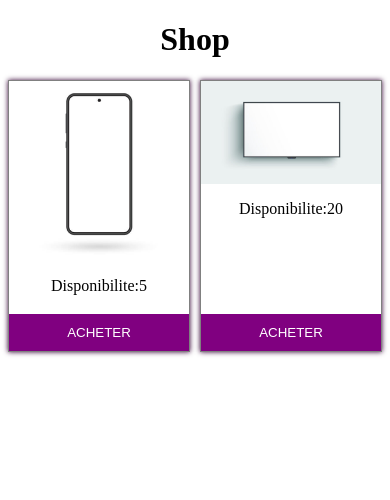
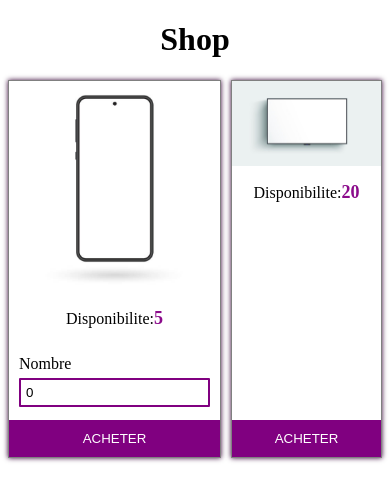
Before and after one commit to Cedric921/redux_training, a React (Create React App) app: page / in a window 390 px wide. Shown: the top 500 px of the page. Built offline with nearby package versions, Linux system fonts and the light colour scheme.

Commit message:
feat: add payload to phone reducer

```diff
--- a/src/components/PhoneContainer.js
+++ b/src/components/PhoneContainer.js
@@ -1,4 +1,4 @@
-import React from 'react';
+import React, { useState } from 'react';
 import phone from '../assets/images/phone.jpg';
 import { useSelector, useDispatch } from 'react-redux';
 import { buyPhone } from '../redux/phone/actionPhone';
@@ -6,6 +6,7 @@ import { buyPhone } from '../redux/phone/actionPhone';
 const PhoneContainer = (props) => {
 	const phones = useSelector((state) => state.phones);
 	const dispatch = useDispatch();
+	const [num, setNum] = useState(0);
 	return (
 		<div className='container'>
 			<img src={phone} alt='phone' />
@@ -13,7 +14,16 @@ const PhoneContainer = (props) => {
 				Disponibilite:
 				<span id='count'>{phones.phones}</span>
 			</p>
-			<button onClick={() => dispatch(buyPhone())}>Acheter</button>
+			<div className='input'>
+				<label htmlFor=''>Nombre</label>
+				<input
+					type='number'
+					value={num}
+					name='nombre'
+					onChange={(e) => setNum(e.target.value)}
+				/>
+			</div>
+			<button onClick={() => dispatch(buyPhone(num))}>Acheter</button>
 		</div>
 	);
 };
--- a/src/index.css
+++ b/src/index.css
@@ -34,11 +34,23 @@ img {
 	width: 100%;
 }
 
-#count-phone,
-#count-tab,
-#count-tv {
+#count {
 	font-weight: 800;
-	font-size: 30px;
+	color: #8b0b8b;
+	font-size: large;
+}
+
+.input {
+	display: flex;
+	flex-direction: column;
+	padding: 10px;
+}
+
+input {
+	margin-top: 5px;
+	padding: 5px;
+	border: 2px solid purple;
+	border-radius: 1px;
 }
 
 button {
--- a/src/redux/phone/actionPhone.js
+++ b/src/redux/phone/actionPhone.js
@@ -2,6 +2,7 @@
 
 import { BUY_PHONE } from './type';
 
-export const buyPhone = () => ({
+export const buyPhone = (nombre = 1) => ({
 	type: BUY_PHONE,
+	payload: nombre,
 });
--- a/src/redux/phone/reducerPhone.js
+++ b/src/redux/phone/reducerPhone.js
@@ -7,7 +7,7 @@ const initialState = {
 const phoneReducer = (state = initialState, action) => {
 	switch (action.type) {
 		case BUY_PHONE:
-			return { ...state, phones: state.phones - 1 };
+			return { ...state, phones: state.phones - action.payload };
 
 		default:
 			return state;
```
